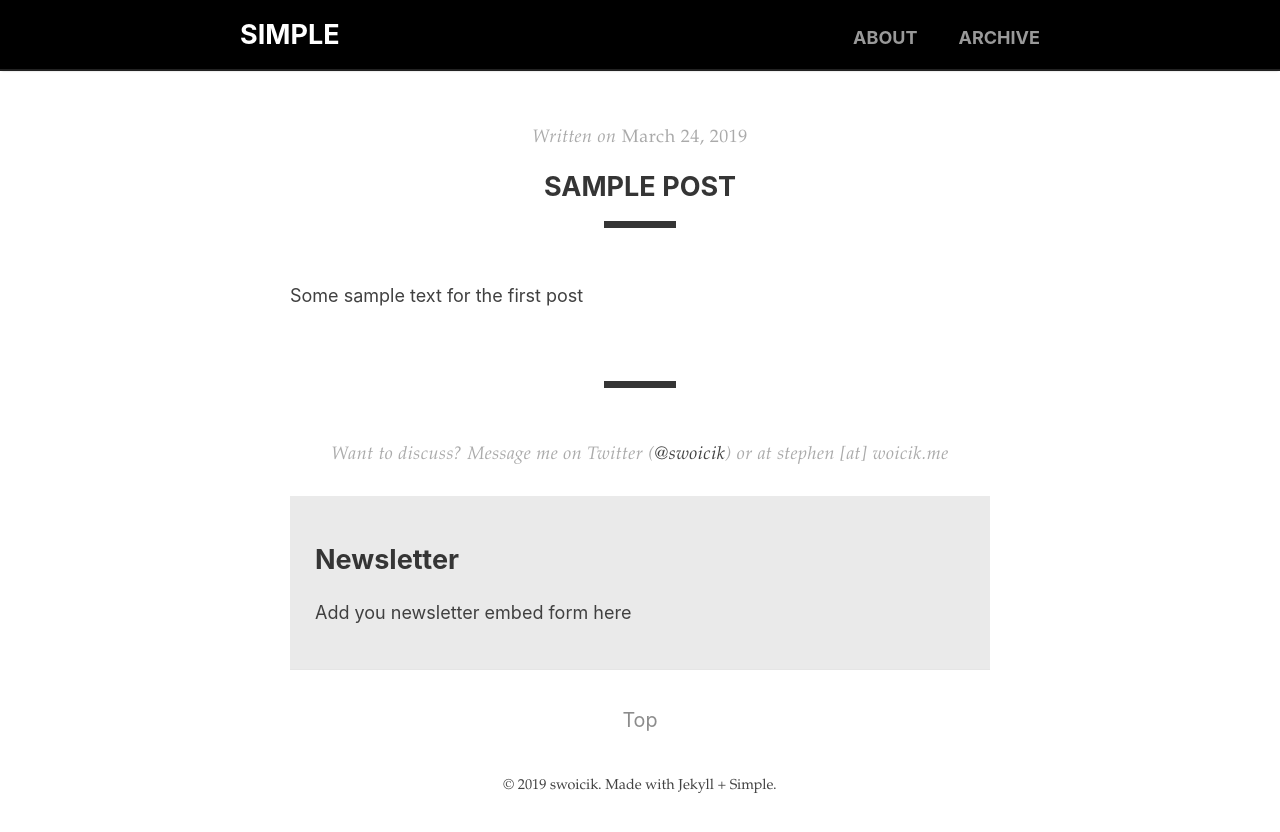
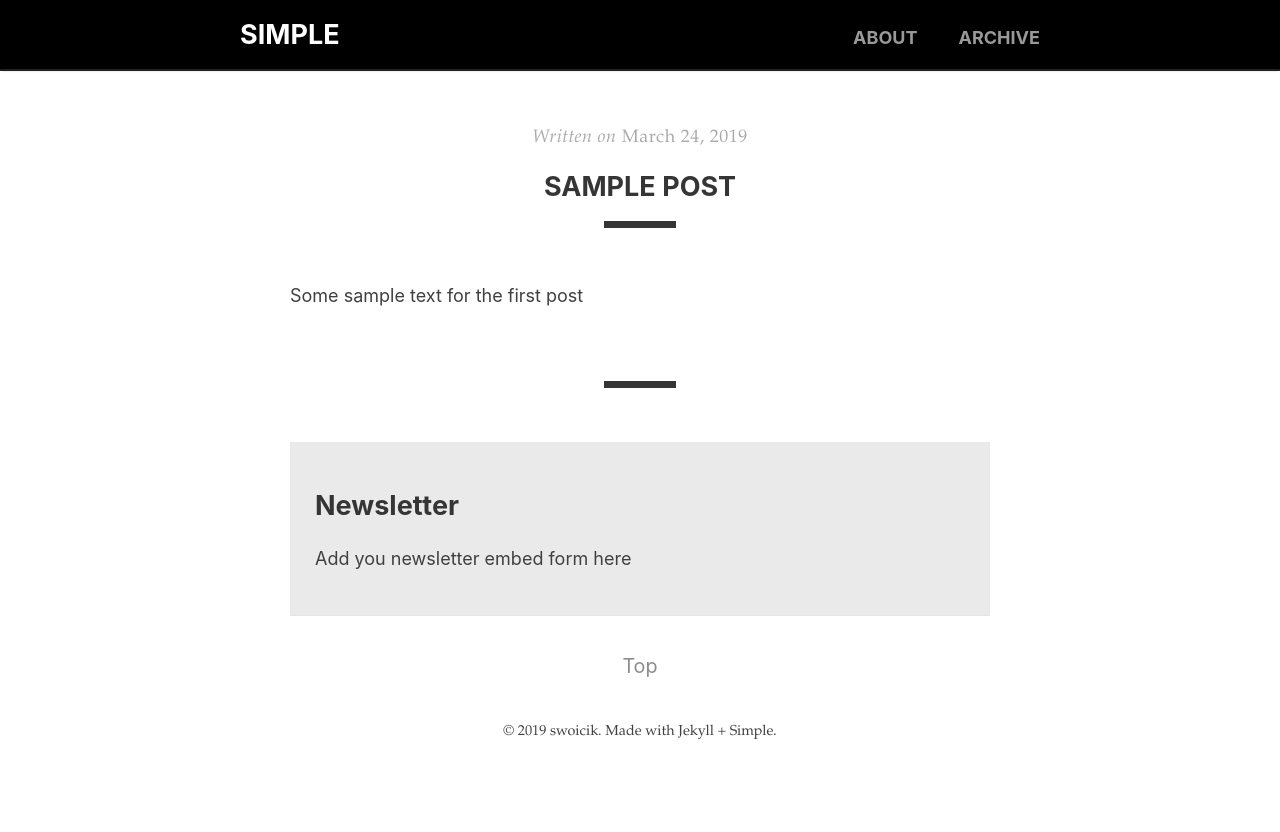
Before and after one commit to swoicik/simple-jekll-theme, a Jekyll site: the page built from _posts/2019-03-24-sample.md, in a window 1280 px wide. Shown: the top 832 px of the page. Built offline with Jekyll 4.4.1, drawn with Linux system fonts in a browser that asks for light colours.

Commit message:
updated post footer

```diff
--- a/_layouts/post.html
+++ b/_layouts/post.html
@@ -35,12 +35,6 @@ layout: default
 ]</span>
 -->
 <div class="post-line"></div>
-<div class="post-info">
-<span>
-Want to discuss? Message me on Twitter (<a href="https://twitter.com/swoicik">@swoicik</a>) or at stephen [at] woicik.me
-</span>
-</div>
-<br />
 <div class="newsletter">
   <h2>Newsletter</h2>
 <p>Add you newsletter embed form here</p>
```
